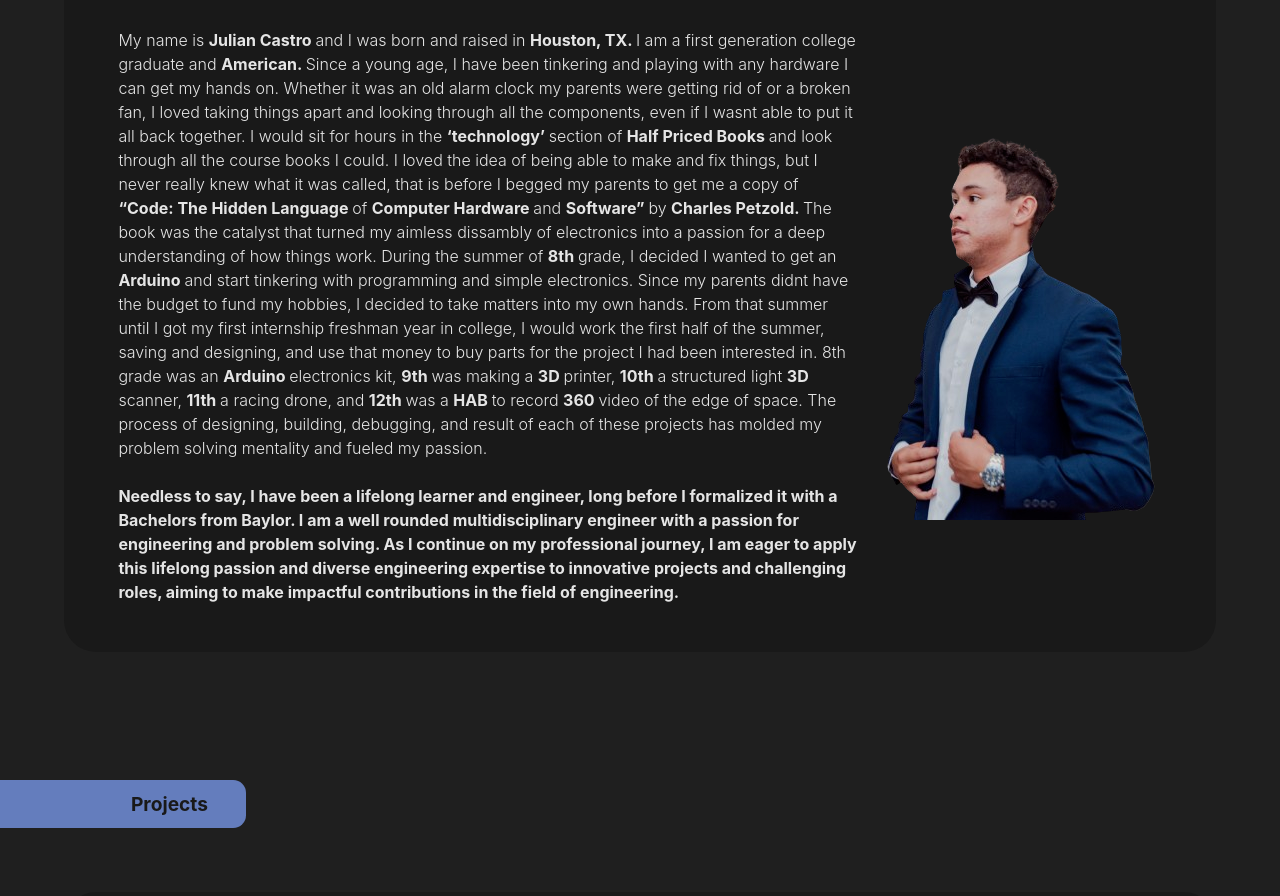
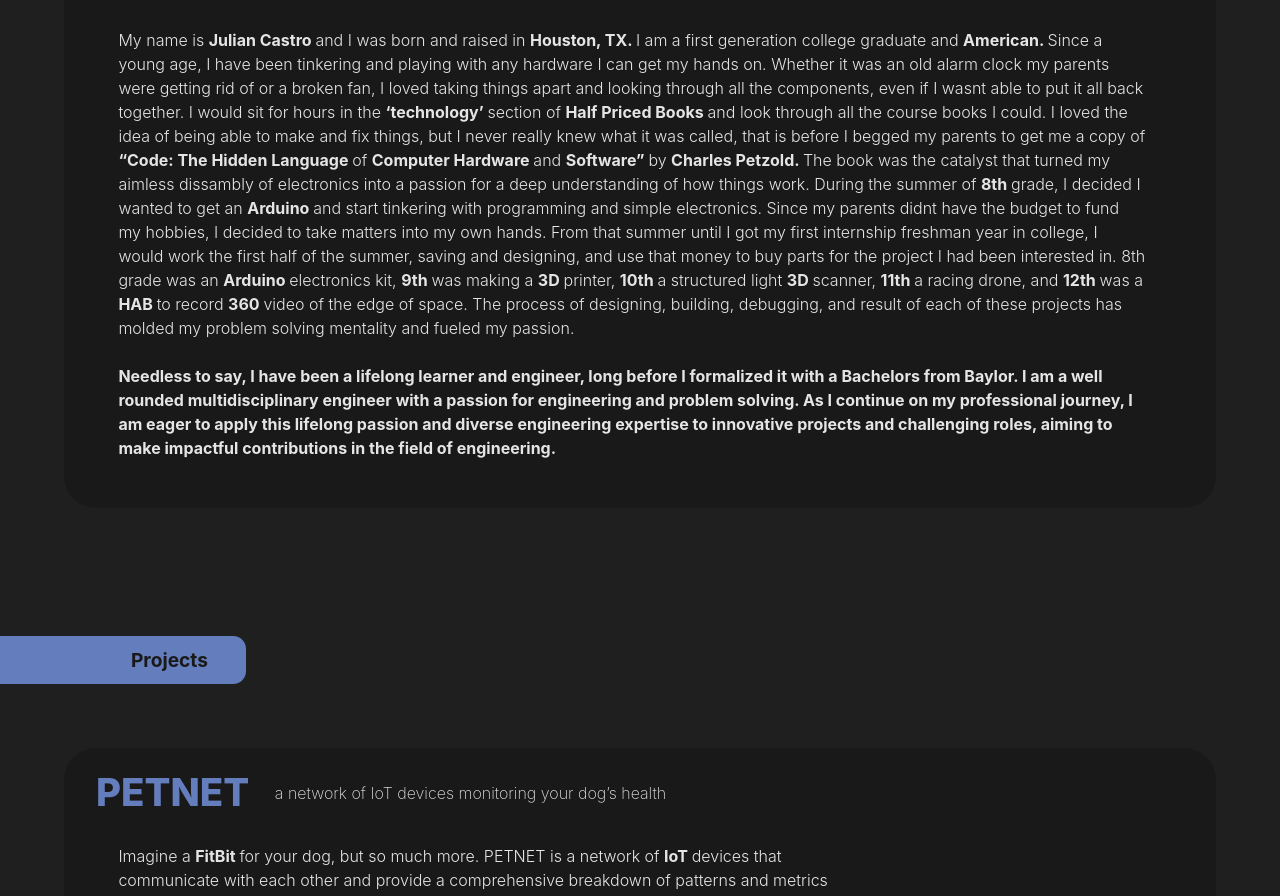
Before and after one commit to julian-castro1/portfolio, a React (Vite) app: page / in a window 1280 px wide. Shown: the part 1060-1956 px from the top of the page. Built offline with nearby package versions, Linux system fonts and the light colour scheme.

Commit message:
removed image

```diff
--- a/src/components/BioSection.jsx
+++ b/src/components/BioSection.jsx
@@ -10,7 +10,7 @@ function BioSection({theme}){
     return (
        <BioContainer id="Bio">
             <SectionTitle theme={theme} title="Bio"></SectionTitle>
-            <InfoCard theme={theme} title="About me" subtitle={subtitle} mainContent={main} secondContent={secondary} img={julianIMG}/>
+            <InfoCard theme={theme} title="About me" subtitle={subtitle} mainContent={main} secondContent={secondary} img='null'/>
         </BioContainer>
     )
 }
```
